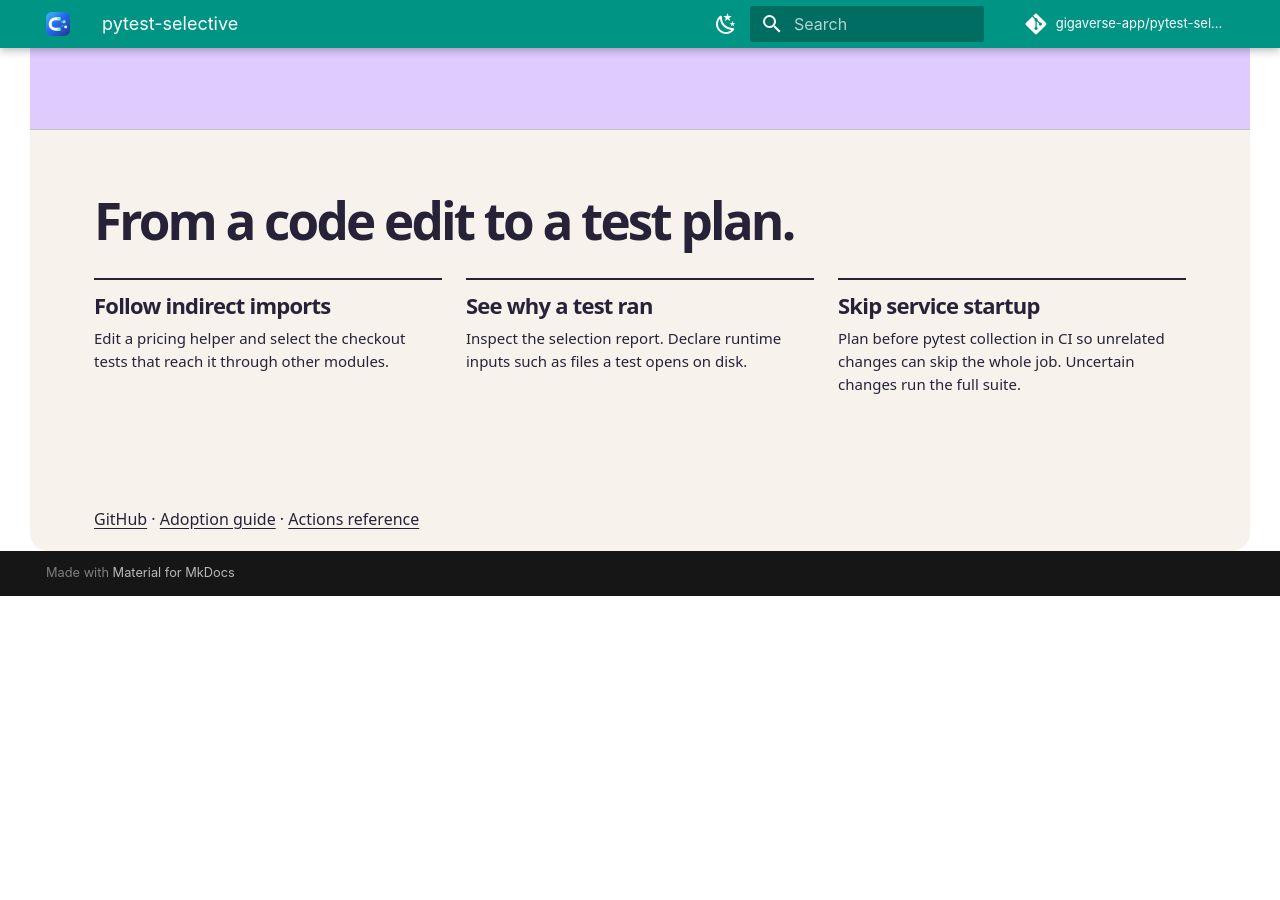
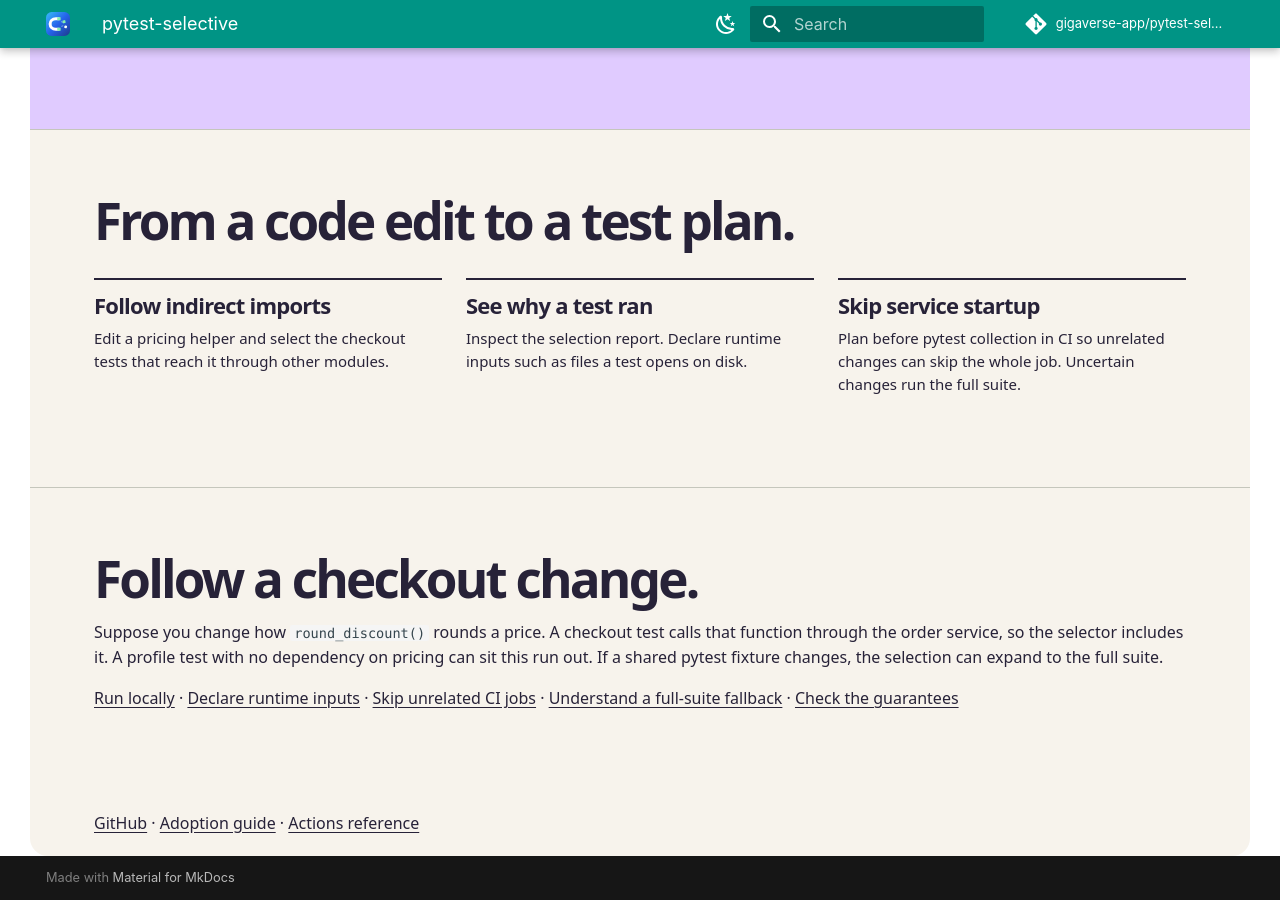
Before and after one commit to gigaverse-app/pytest-selective, an MkDocs documentation site: the page built from documentation/index.md, in a window 1280 px wide and 900 px high, scrolled down 1037 px. Built offline with MkDocs 1.6.1 and Material for MkDocs 9.7.7, drawn with Linux system fonts in a browser that asks for light colours; comment, search, counter and statistics services are not loaded; before the commit the page ends 1633 px from its top, so only the background shows below that.

Commit message:
docs: trace a checkout change and link each capability to its guide

```diff
--- a/documentation/index.md
+++ b/documentation/index.md
@@ -11,4 +11,5 @@ hide:
 <aside><small>CI runner time · MongoDB test change</small><strong>94%<span style="font-size:.32em;letter-spacing:-.03em"> less</span></strong><p>Full workflow · 1,602 seconds</p><div class="bar"></div><p>Selected workflow · 93 seconds</p><div class="bar short" style="width:5.8%"></div><a href="https://pytest-selective.readthedocs.io/en/latest/ecosystem/">See how the gate fell from 5m22s to 54s ↗</a></aside></header>
 <section class="setup" id="try-it"><h2>Start with one function.</h2><p>In a Git project with a passing pytest suite, install the plugin and commit the dependency change.</p><pre id="first-command">uv add --dev pytest-selective</pre><button type="button" hidden data-copy="first-command">Copy install command</button><span role="status" aria-live="polite"></span><p>Edit an application function, then run:</p><pre>uv run pytest --selective</pre><p>The summary shows which tests your edit selected. Use <code>uv run pytest --no-selective</code> for a full run.</p><p><a href="https://pytest-selective.readthedocs.io/en/latest/docs/tutorial/">Follow the local tutorial →</a> · <a href="https://pytest-selective.readthedocs.io/en/latest/agent-setup/">Set up CI with your coding agent</a></p></section>
 <section><h2>From a code edit to a test plan.</h2><div class="grid"><article><h3>Follow indirect imports</h3><p>Edit a pricing helper and select the checkout tests that reach it through other modules.</p></article><article><h3>See why a test ran</h3><p>Inspect the selection report. Declare runtime inputs such as files a test opens on disk.</p></article><article><h3>Skip service startup</h3><p>Plan before pytest collection in CI so unrelated changes can skip the whole job. Uncertain changes run the full suite.</p></article></div></section>
+<section><h2>Follow a checkout change.</h2><p>Suppose you change how <code>round_discount()</code> rounds a price. A checkout test calls that function through the order service, so the selector includes it. A profile test with no dependency on pricing can sit this run out. If a shared pytest fixture changes, the selection can expand to the full suite.</p><p><a href="https://pytest-selective.readthedocs.io/en/latest/docs/local-development/">Run locally</a> · <a href="https://pytest-selective.readthedocs.io/en/latest/docs/tutorials/sidecar-dependencies/">Declare runtime inputs</a> · <a href="https://pytest-selective.readthedocs.io/en/latest/docs/tutorials/skip-unrelated-ci/">Skip unrelated CI jobs</a> · <a href="https://pytest-selective.readthedocs.io/en/latest/docs/selection-health/">Understand a full-suite fallback</a> · <a href="https://pytest-selective.readthedocs.io/en/latest/docs/evidence/">Check the guarantees</a></p></section>
 <footer><a href="https://github.com/gigaverse-app/pytest-selective">GitHub</a> · <a href="https://pytest-selective.readthedocs.io/en/latest/docs/tutorials/adoption-checklist/">Adoption guide</a> · <a href="https://pytest-selective.readthedocs.io/en/latest/docs/actions/">Actions reference</a></footer></div>
```
Also changed, not shown: README.md (+12 -0 lines).
